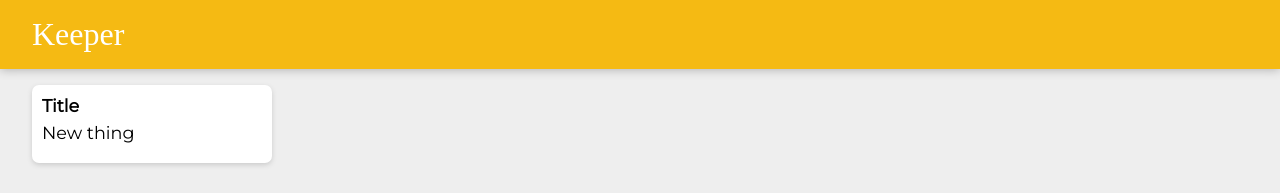
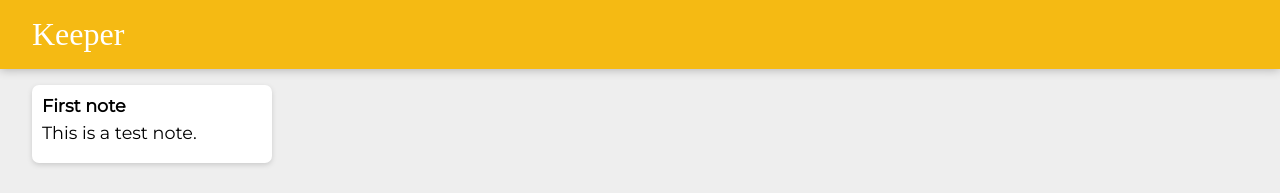
Before and after one commit to thomas4246/Keeper, a React (Create React App) app: page / in a window 1280 px wide. Shown: the top 193 px of the page. Built offline with nearby package versions, Linux system fonts and the light colour scheme; a web font is replaced by a local one.

Commit message:
add App & Note compoenets

```diff
--- a/src/components/App.jsx
+++ b/src/components/App.jsx
@@ -7,7 +7,7 @@ function App() {
   return (
     <>
       <Heading />
-      <Note />
+      <Note title='First note' content='This is a test note.' />
       <Footer />
     </>
   );
--- a/src/components/Note.jsx
+++ b/src/components/Note.jsx
@@ -1,10 +1,10 @@
 import React from 'react';
 
-function Note() {
+function Note(probs) {
   return (
     <div className='note'>
-      <h1>Title</h1>
-      <p>New thing</p>
+      <h1>{probs.title}</h1>
+      <p>{probs.content}</p>
     </div>
   );
 }
```
